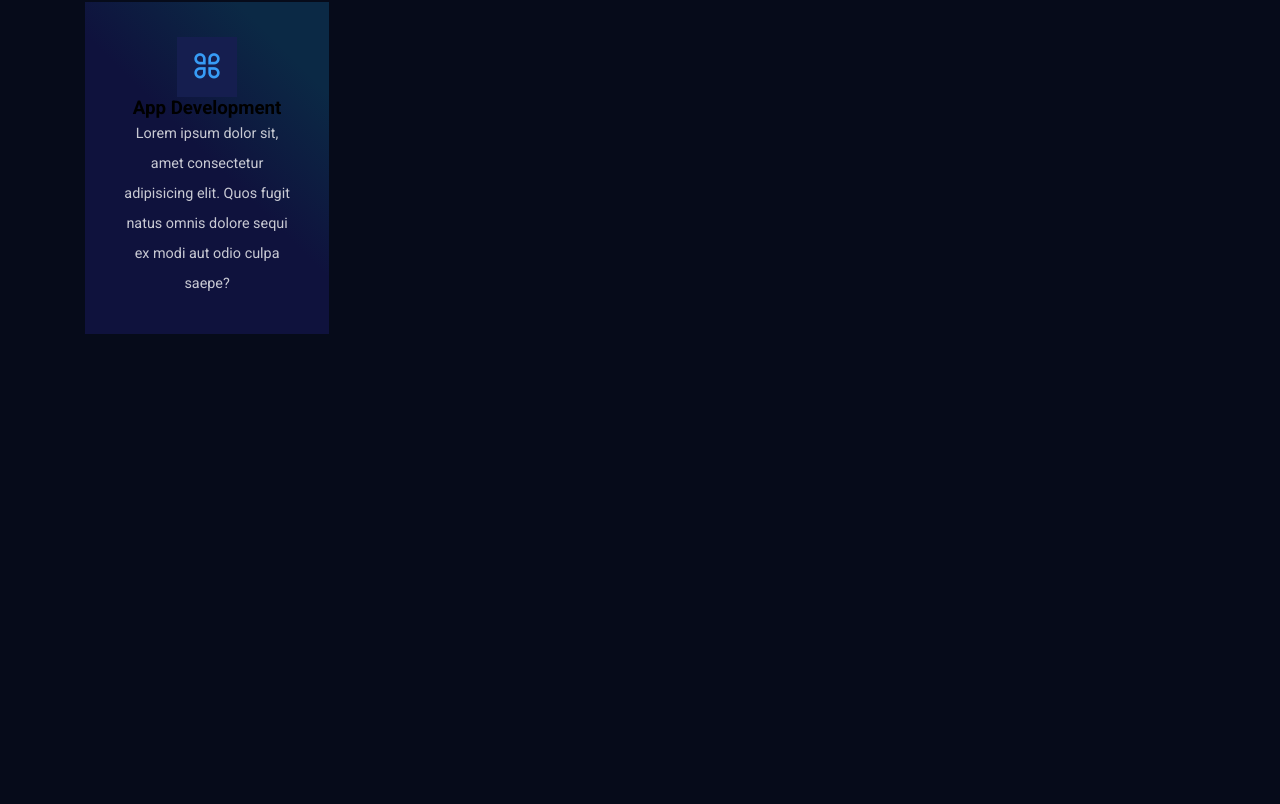
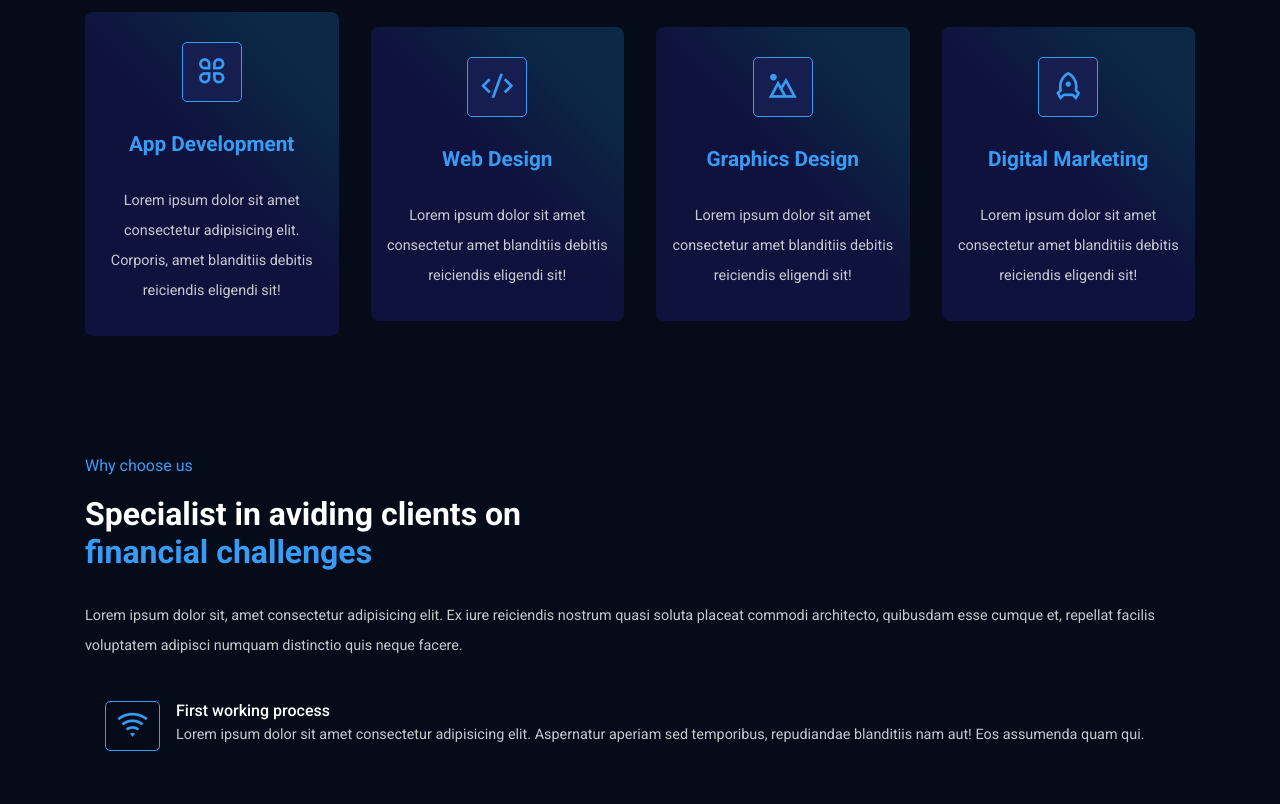
Before and after one commit to busari-mcode/Digital-agency, a React (Create React App) app: page / in a window 1280 px wide. Shown: the part 1066-1870 px from the top of the page. Before the commit the page ends 1460 px from the top, so only its background shows below. Built offline with nearby package versions, Linux system fonts and the light colour scheme.

Commit message:
new changes

```diff
--- a/public/index.html
+++ b/public/index.html
@@ -40,6 +40,6 @@
       To create a production bundle, use `npm run build` or `yarn build`.
     -->
 
-    <!-- continue from 30:00 -->
+    <!-- continue from 58:00 -->
   </body>
 </html>
--- a/src/App.js
+++ b/src/App.js
@@ -3,6 +3,7 @@ import Header from "./components/Header/Header";
 import Hero from "./components/UI/Hero";
 import Counter from './components/UI/Counter';
 import Services from './components/UI/Services';
+import About from './components/UI/About';
 
 function App() {
   return (
@@ -11,6 +12,7 @@ function App() {
       <Hero />
       <Counter />
       <Services />
+      <About />
     </>
   );
 }
--- /dev/null
+++ b/src/components/UI/About.jsx
@@ -0,0 +1,67 @@
+import React from 'react';
+import '../../styles/about.css';
+
+const chooseData = [
+    {
+        icon: 'ri-wifi-line',
+        title: 'First working process',
+        desc: "Lorem ipsum dolor sit amet consectetur adipisicing elit. Aspernatur aperiam sed temporibus, repudiandae blanditiis nam aut! Eos assumenda quam qui."
+    },
+
+    {
+        icon: 'ri-team-line',
+        title: 'Dedicated team',
+        desc: "Lorem ipsum dolor sit amet consectetur adipisicing elit. Aspernatur aperiam sed temporibus, repudiandae blanditiis nam aut! Eos assumenda quam qui."
+    },
+
+    {
+        icon: 'ri-customer-service-2-line',
+        title: '24/7 Hours support',
+        desc: "Lorem ipsum dolor sit amet consectetur adipisicing elit. Aspernatur aperiam sed temporibus, repudiandae blanditiis nam aut! Eos assumenda quam qui."
+    },
+]
+
+const About = () => {
+  return (
+    <section id="about">
+        <div className="container">
+            <div className="about__wrapper">
+                <div className="about__content">
+                    <h6 className="subtitle">Why choose us</h6>
+                    <h2>Specialist in aviding clients on</h2>
+                    <h2 className="highlight">financial challenges</h2>
+                    <p className="description about__content-desc">
+                        Lorem ipsum dolor sit, amet consectetur adipisicing
+                        elit. Ex iure reiciendis nostrum quasi soluta placeat
+                        commodi architecto,
+                        quibusdam esse cumque et, repellat facilis voluptatem
+                        adipisci numquam distinctio quis neque facere.
+                    </p>
+
+                    <div className="choose__item-wrapper">
+                         {
+                            chooseData.map((item, index) => (
+                                <div className="choose__us-item" key={index}>
+                                    <span className="choose__us-icon">
+                                         <i className={item.icon}></i>
+                                    </span>
+                                     <div>
+                                         <h4 className="choose__us-title">{item.title}</h4>
+                                         <p className="description">
+                                             {item.desc}
+                                         </p>
+                                    </div>
+                                </div>
+                            ))
+                         }
+                    </div>
+                </div>
+
+                <div className="about__img"></div>
+            </div>
+        </div>
+    </section>
+  )
+}
+
+export default About
--- a/src/components/UI/Services.jsx
+++ b/src/components/UI/Services.jsx
@@ -1,6 +1,31 @@
 import React from 'react'
 import '../../styles/services.css'
 
+const serviceData = [
+    {
+        icon: 'ri-apps-line',
+        title: 'App Development',
+        desc: 'Lorem ipsum dolor sit amet consectetur adipisicing elit. Corporis, amet blanditiis debitis reiciendis eligendi sit!'
+    },
+
+    {
+        icon: 'ri-code-s-slash-line',
+        title: 'Web Design',
+        desc: 'Lorem ipsum dolor sit amet consectetur amet blanditiis debitis reiciendis eligendi sit!'
+    },
+
+    {
+        icon: 'ri-landscape-line',
+        title: 'Graphics Design',
+        desc: 'Lorem ipsum dolor sit amet consectetur amet blanditiis debitis reiciendis eligendi sit!'
+    },
+
+    {
+        icon: 'ri-rocket-line',
+        title: 'Digital Marketing',
+        desc: 'Lorem ipsum dolor sit amet consectetur amet blanditiis debitis reiciendis eligendi sit!'
+    },
+]
 const Services = () => {
   return (
     <section id="service">
@@ -12,14 +37,16 @@ const Services = () => {
             </div>
 
             <div className="service__item-wrapper">
-                <div className="services__item">
-                    <span className="service__icon"><i className="ri-apps-line">
-                    </i></span>
-                    <h3 className="service__title">App Development</h3>
-                    <p className="description">Lorem ipsum dolor sit, amet consectetur
-                    adipisicing elit. Quos fugit natus omnis dolore sequi ex
-                    modi aut odio culpa saepe?</p>
-                </div>
+                {
+                    serviceData.map((item, index) => (
+                        <div className="services__item" key={index}>
+                        <span className="service__icon"><i class={item.icon}>
+                        </i></span>
+                        <h3 className="service__title">{item.title}</h3>
+                        <p className="description">{item.desc}</p>
+                    </div>
+                    ))
+                }
             </div>
         </div>
     </section>
--- /dev/null
+++ b/src/styles/about.css
@@ -0,0 +1,34 @@
+.about__content-desc {
+    margin-top: 30px;
+}
+
+.choose__item-wrapper {
+    margin-top: 20px;
+}
+
+.choose__us-item {
+    padding: 20px;
+    display: flex;
+    column-gap: 1rem;
+    margin-top: 15px;
+}
+
+.choose__us-icon {
+    width: 55px;
+    height: 50px;
+    display: flex;
+    align-items: center;
+    justify-content: center;
+    border: 1px solid var(--primary-color);
+    border-radius: 5px;
+}
+
+.choose__us-icon i {
+    color: var(--primary-color);
+    font-size: 2rem;
+}
+
+.choose__us-title {
+    color: #fff;
+    font-weight: 500;
+}
--- a/src/styles/services.css
+++ b/src/styles/services.css
@@ -1,13 +1,22 @@
 .services__top-content{
     text-align: center;
-    margin-bottom: 40px;
+    margin-bottom: 50px;
+}
+
+.service__item-wrapper {
+    display: flex;
+    align-items: center;
+    justify-content: space-between;
+    column-gap: 2rem;
 }
 
 .services__item {
     background: var(--card-bg);
-    width: 22%;
-    padding: 35px;
+    width: 25%;
+    padding: 30px 15px;
     text-align: center;
+    border-radius: 0.5rem;
+    cursor: pointer;
 }
 
 .service__icon {
@@ -18,9 +27,18 @@
     justify-content: center;
     margin: auto;
     background: var(--icon-bg);
+    border-radius: 5px;
+    margin-bottom: 30px;
+    border: 1px solid var(--primary-color);
 }
 
 .service__icon i {
     font-size: 2rem;
     color: var(--primary-color);
 }
+
+.service__title {
+    color: var(--primary-color);
+    font-size: 1.3rem;
+    margin-bottom: 30px;
+}
```
